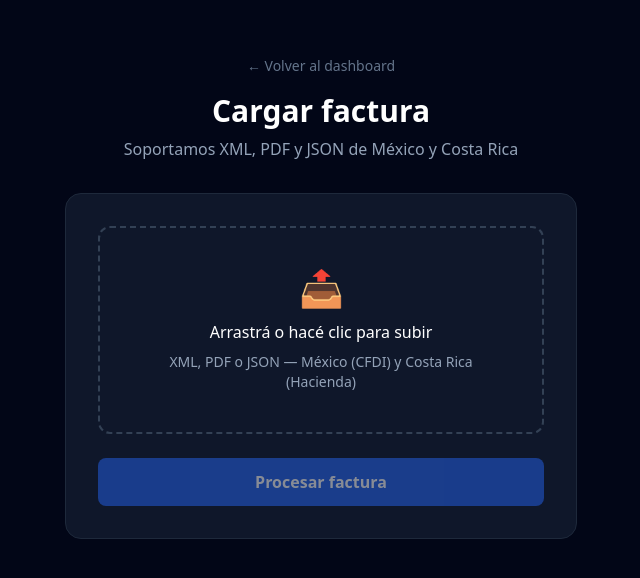
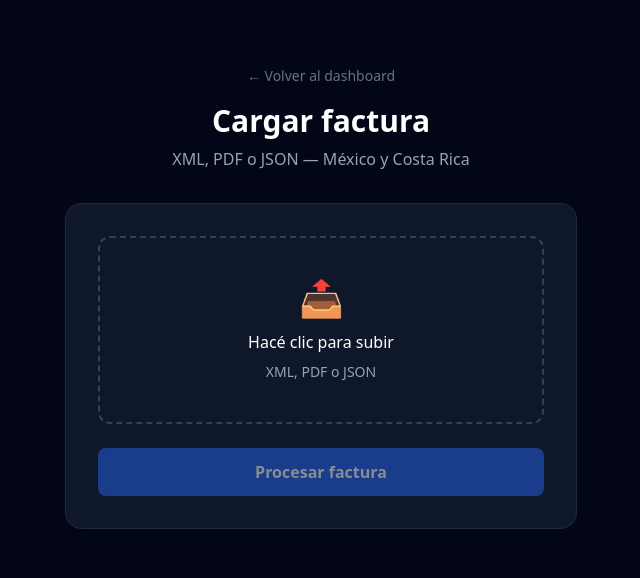
Before and after one commit to Federamzc/scf-latam, a Next.js app: page /facturas/nueva in a window 1280 px wide. Shown: the part 104-682 px from the top of the page, without its empty margins (319-959 px from the left). Built offline with nearby package versions, Linux system fonts and the light colour scheme.

Commit message:
fix: simplificar carga sin storage

```diff
--- a/app/facturas/nueva/page.tsx
+++ b/app/facturas/nueva/page.tsx
@@ -20,13 +20,6 @@ export default function NuevaFactura() {
       const { data: { user } } = await supabase.auth.getUser()
       if (!user) throw new Error('No autenticado')
 
-      const filename = `${user.id}/${Date.now()}-${file.name}`
-      const { error: uploadError } = await supabase.storage
-        .from('facturas')
-        .upload(filename, file)
-
-      if (uploadError) throw uploadError
-
       const texto = await file.text()
 
       const response = await fetch('/api/extraer-factura', {
@@ -34,6 +27,8 @@ export default function NuevaFactura() {
         headers: { 'Content-Type': 'application/json' },
         body: JSON.stringify({ contenido: texto, tipo: file.type, nombre: file.name })
       })
+
+      if (!response.ok) throw new Error('Error al procesar con IA')
 
       const datosExtraidos = await response.json()
 
@@ -48,12 +43,11 @@ export default function NuevaFactura() {
         fecha_vencimiento: datosExtraidos.fecha_vencimiento,
         pais: datosExtraidos.pais,
         tipo_archivo: file.type,
-        archivo_url: filename,
         datos_extraidos: datosExtraidos,
         estado: 'PENDIENTE'
       })
 
-      if (dbError) throw dbError
+      if (dbError) throw new Error(dbError.message)
 
       setDatos(datosExtraidos)
       setSuccess(true)
@@ -72,14 +66,14 @@ export default function NuevaFactura() {
             <div className="text-center mb-6">
               <div className="text-5xl mb-3">✅</div>
               <h2 className="text-2xl font-bold text-white">Factura cargada</h2>
-              <p className="text-slate-400 mt-1">Los datos fueron extraídos automáticamente</p>
+              <p className="text-slate-400 mt-1">Datos extraídos automáticamente con IA</p>
             </div>
             <div className="space-y-3">
               {[
                 { label: 'N° Factura', value: datos.numero_factura },
                 { label: 'Emisor', value: datos.emisor },
                 { label: 'Receptor', value: datos.receptor },
-                { label: 'Monto', value: `${datos.moneda} ${datos.monto?.toLocaleString()}` },
+                { label: 'Monto', value: `${datos.moneda} ${Number(datos.monto)?.toLocaleString()}` },
                 { label: 'Fecha emisión', value: datos.fecha_emision },
                 { label: 'Vencimiento', value: datos.fecha_vencimiento },
                 { label: 'País', value: datos.pais },
@@ -113,7 +107,7 @@ export default function NuevaFactura() {
             ← Volver al dashboard
           </Link>
           <h1 className="text-3xl font-bold text-white mt-4">Cargar factura</h1>
-          <p className="text-slate-400 mt-2">Soportamos XML, PDF y JSON de México y Costa Rica</p>
+          <p className="text-slate-400 mt-2">XML, PDF o JSON — México y Costa Rica</p>
         </div>
         <form onSubmit={handleUpload} className="bg-slate-900 border border-slate-800 rounded-2xl p-8 space-y-6">
           {error && (
@@ -141,8 +135,8 @@ export default function NuevaFactura() {
             ) : (
               <div>
                 <div className="text-4xl mb-3">📤</div>
-                <p className="text-white font-medium">Arrastrá o hacé clic para subir</p>
-                <p className="text-slate-400 text-sm mt-2">XML, PDF o JSON — México (CFDI) y Costa Rica (Hacienda)</p>
+                <p className="text-white font-medium">Hacé clic para subir</p>
+                <p className="text-slate-400 text-sm mt-2">XML, PDF o JSON</p>
               </div>
             )}
           </div>
```
